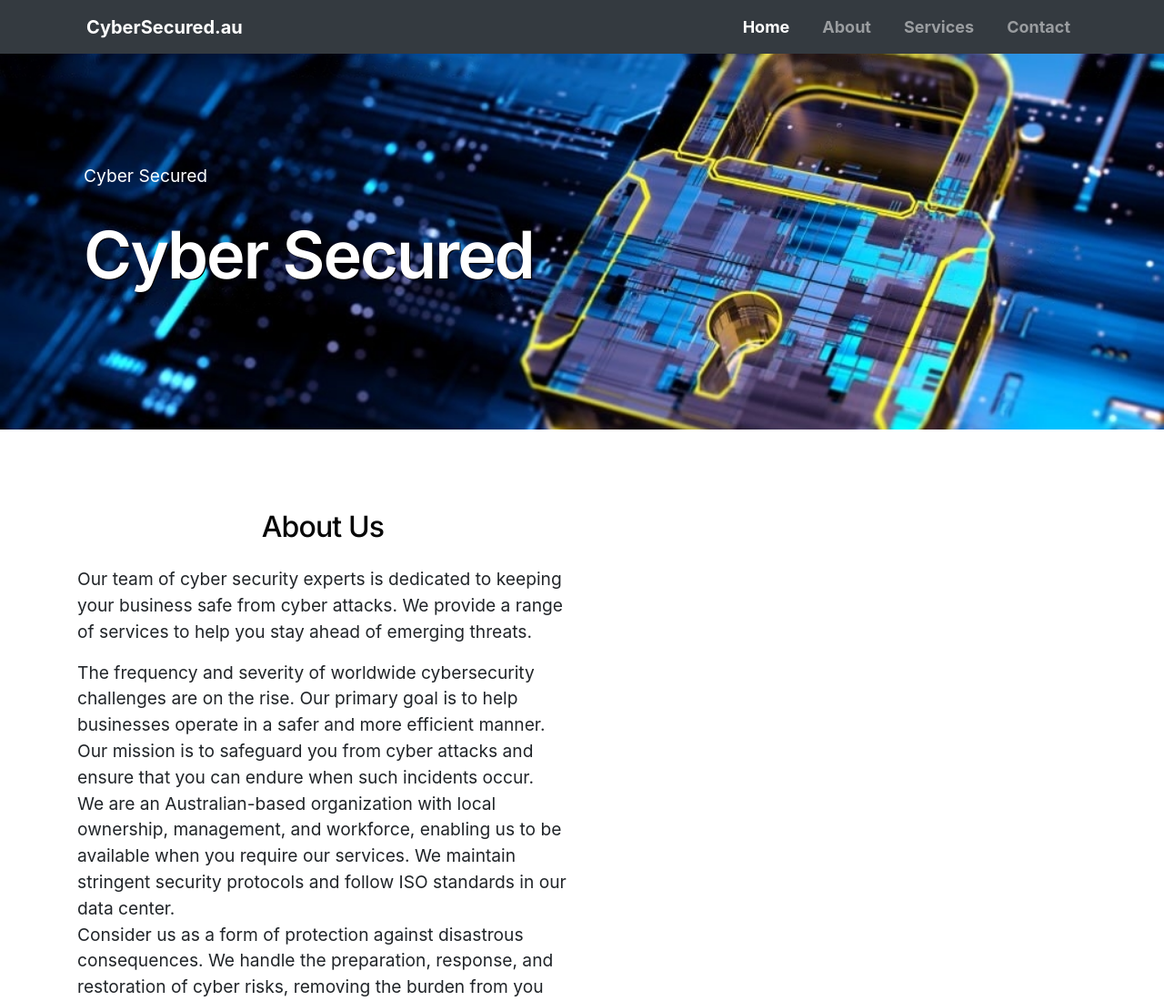
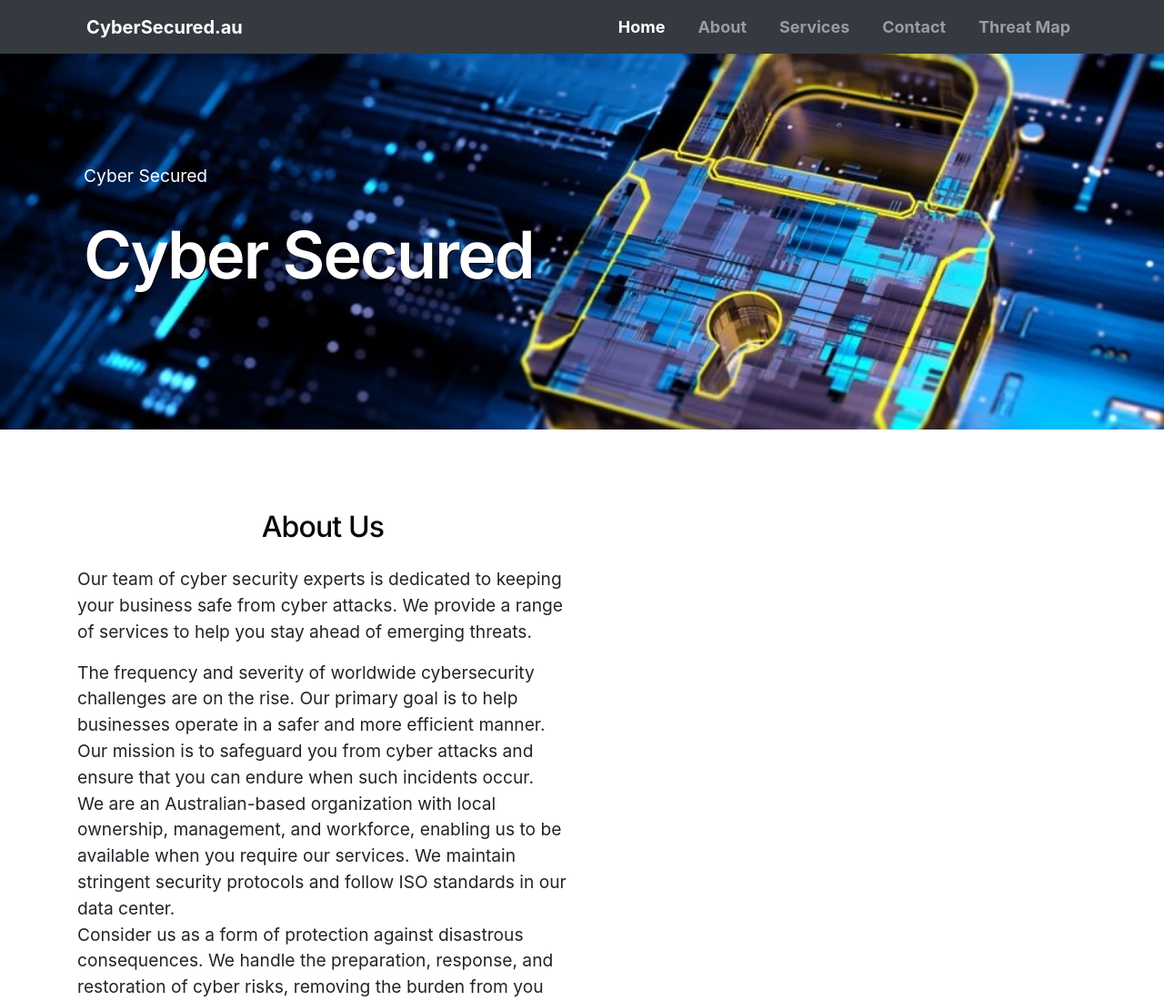
Before and after one commit to mcpherson01/BS2, a plain HTML site: page index.html in a window 1280 px wide. Shown: the top 1100 px of the page at 91% size. Drawn offline with nearby package versions, Linux system fonts and the light colour scheme; a script that the page names is missing.

Commit message:
Update index.html

```diff
--- a/index.html
+++ b/index.html
@@ -44,6 +44,7 @@
             <li class=nav-item><a class=nav-link href=#about>About</a></li>
             <li class=nav-item><a class=nav-link href=#services>Services</a></li>
             <li class=nav-item><a class=nav-link href=#contact>Contact</a></li>
+ <li class=nav-item><a class=nav-link href=https://app.cybersecured.au>Threat Map</a></li>
           </ul>
         </div>
       </div>
```
